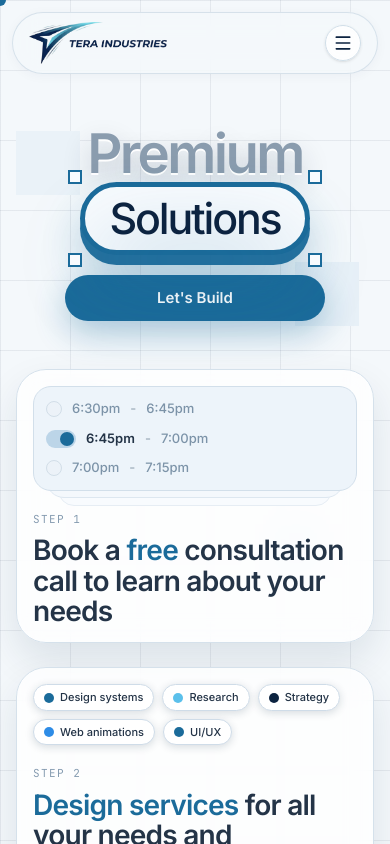
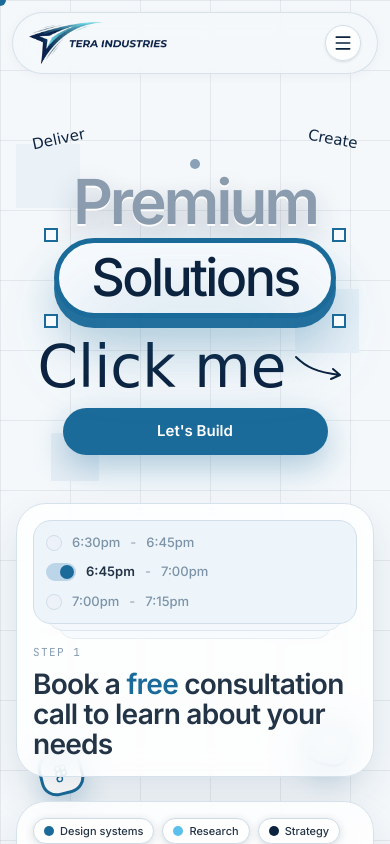
Before and after one commit to heytt-satra/Business-Website-, a Next.js app: page / in a window 390 px wide. Shown: the top 844 px of the page. Built offline with nearby package versions, Linux system fonts and the light colour scheme.

Commit message:
Fix hero desktop/mobile breakpoint layout

```diff
--- a/src/components/home/Hero.tsx
+++ b/src/components/home/Hero.tsx
@@ -45,6 +45,24 @@ export default function Hero() {
         initial={{ opacity: 0, y: 20, rotate: -16 }}
         animate={{ opacity: 1, y: 0, rotate: -14 }}
         transition={{ delay: 0.3, duration: 0.45 }}
+        className="absolute left-[10%] top-[52%] z-10 flex h-11 w-11 items-center justify-center rounded-2xl border-[3px] border-[#1B6B9A] bg-white text-[#1B6B9A] shadow-[0_12px_24px_rgba(27,107,154,0.22)] md:hidden"
+      >
+        <Figma size={18} />
+      </motion.div>
+
+      <motion.div
+        initial={{ opacity: 0, y: 20, rotate: 16 }}
+        animate={{ opacity: 1, y: 0, rotate: 14 }}
+        transition={{ delay: 0.35, duration: 0.45 }}
+        className="absolute right-[10%] top-[50%] z-10 flex h-11 w-11 items-center justify-center rounded-2xl border-[3px] border-[#1B6B9A] bg-white text-[#1B6B9A] shadow-[0_12px_24px_rgba(27,107,154,0.22)] md:hidden"
+      >
+        <Code size={18} />
+      </motion.div>
+
+      <motion.div
+        initial={{ opacity: 0, y: 20, rotate: -16 }}
+        animate={{ opacity: 1, y: 0, rotate: -14 }}
+        transition={{ delay: 0.3, duration: 0.45 }}
         className="absolute left-[7%] top-[36%] z-10 hidden h-14 w-14 items-center justify-center rounded-2xl border-[4px] border-[#1B6B9A] bg-white text-[#1B6B9A] shadow-[0_14px_28px_rgba(27,107,154,0.24)] md:flex lg:left-[17%] lg:h-16 lg:w-16"
       >
         <Figma size={24} />
@@ -59,13 +77,14 @@ export default function Hero() {
         <Code size={24} />
       </motion.div>
 
-      <div className="relative z-10 mx-auto mt-10 max-w-[1300px] text-center sm:mt-16 md:mt-20">
-        <div className="mb-2 hidden items-end justify-between px-[14%] sm:flex md:px-[22%] lg:px-[26%]">
+      <div className="relative z-10 mx-auto mt-10 max-w-[1300px] md:mt-20">
+        <div className="mx-auto max-w-[360px] text-center md:hidden">
+          <div className="mb-2 flex items-end justify-between px-4">
             <motion.span
               initial={{ opacity: 0 }}
               animate={{ opacity: 1 }}
               transition={{ delay: 0.5, duration: 0.5 }}
-            className="text-lg text-[#0C2340] md:text-xl lg:text-2xl"
+              className="text-base text-[#0C2340]"
               style={{
                 fontFamily: '"Bradley Hand", "Comic Sans MS", cursive',
                 transform: "rotate(-12deg)",
@@ -78,7 +97,7 @@ export default function Hero() {
               initial={{ opacity: 0 }}
               animate={{ opacity: 1 }}
               transition={{ delay: 0.55, duration: 0.5 }}
-            className="text-lg text-[#0C2340] md:text-xl lg:text-2xl"
+              className="text-base text-[#0C2340]"
               style={{
                 fontFamily: '"Bradley Hand", "Comic Sans MS", cursive',
                 transform: "rotate(10deg)",
@@ -88,12 +107,114 @@ export default function Hero() {
               Create
             </motion.span>
           </div>
+          <span className="mx-auto mb-1 block h-2.5 w-2.5 rounded-full bg-[#8AA0B6]" />
 
           <motion.h2
             initial={{ opacity: 0, y: 20 }}
             animate={{ opacity: 1, y: 0 }}
             transition={{ delay: 0.15, duration: 0.6 }}
-          className="mb-1 text-[clamp(36px,14vw,96px)] font-semibold leading-[0.92] tracking-[-0.048em] text-[#8A9CAE] sm:mb-2"
+            className="mb-2 text-[62px] font-semibold leading-[0.92] tracking-[-0.05em] text-[#8A9CAE]"
+            style={{
+              textShadow: "0 2px 0 rgba(255,255,255,0.95), 0 12px 28px rgba(12,35,64,0.24)",
+            }}
+          >
+            Premium
+          </motion.h2>
+
+          <motion.div
+            initial={{ opacity: 0, y: 20 }}
+            animate={{ opacity: 1, y: 0 }}
+            transition={{ delay: 0.25, duration: 0.6 }}
+            className="relative mx-auto w-fit"
+          >
+            <div className="pointer-events-none absolute inset-x-[8%] -bottom-5 h-8 rounded-full bg-[#1B6B9A]/30 blur-2xl" />
+            <div className="rounded-[999px] border-[5px] border-[#1B6B9A] bg-[#F8FBFE] px-8 py-3 shadow-[0_10px_0_rgba(27,107,154,0.95),0_24px_40px_rgba(27,107,154,0.24)]">
+              <motion.h1
+                initial={{ opacity: 0, y: 18 }}
+                animate={{ opacity: 1, y: [0, -2, 0] }}
+                transition={{
+                  opacity: { delay: 0.35, duration: 0.55 },
+                  y: { delay: 0.85, duration: 3.2, repeat: Infinity, ease: "easeInOut" },
+                }}
+                className="text-[52px] font-medium leading-[0.9] tracking-[-0.05em] text-[#0C2340]"
+              >
+                Solutions
+              </motion.h1>
+            </div>
+            <span className="absolute -left-2.5 -top-2.5 h-3.5 w-3.5 border-2 border-[#1B6B9A] bg-[#F8FBFE]" />
+            <span className="absolute -right-2.5 -top-2.5 h-3.5 w-3.5 border-2 border-[#1B6B9A] bg-[#F8FBFE]" />
+            <span className="absolute -bottom-2.5 -left-2.5 h-3.5 w-3.5 border-2 border-[#1B6B9A] bg-[#F8FBFE]" />
+            <span className="absolute -bottom-2.5 -right-2.5 h-3.5 w-3.5 border-2 border-[#1B6B9A] bg-[#F8FBFE]" />
+          </motion.div>
+
+          <motion.div
+            initial={{ opacity: 0, y: 14 }}
+            animate={{ opacity: 1, y: 0 }}
+            transition={{ delay: 0.5, duration: 0.5 }}
+            className="mt-5 flex flex-col items-center gap-3"
+          >
+            <div className="flex items-center gap-2">
+              <span
+                className="inline-block text-[58px] leading-none text-[#0C2340]"
+                style={{ fontFamily: '"Bradley Hand", "Comic Sans MS", cursive' }}
+              >
+                Click me
+              </span>
+              <svg width="58" height="32" viewBox="0 0 58 32" className="text-[#0C2340]" fill="none">
+                <path
+                  d="M2 6c10 10 20 15 44 18m0 0l-7-6m7 6l-9 4"
+                  stroke="currentColor"
+                  strokeWidth="2"
+                  strokeLinecap="round"
+                  strokeLinejoin="round"
+                />
+              </svg>
+            </div>
+            <Link
+              href="/contact"
+              className="inline-flex w-full max-w-[265px] items-center justify-center rounded-full bg-[#1B6B9A] px-6 py-3 text-base font-semibold text-white shadow-[0_12px_32px_rgba(27,107,154,0.33)] transition-all duration-300 hover:-translate-y-0.5 hover:bg-[#245F86]"
+            >
+              Let&apos;s Build
+            </Link>
+          </motion.div>
+        </div>
+
+        <div className="hidden text-center md:block">
+          <div className="mb-2 flex items-end justify-between px-[14%] lg:px-[26%]">
+            <motion.span
+              initial={{ opacity: 0 }}
+              animate={{ opacity: 1 }}
+              transition={{ delay: 0.5, duration: 0.5 }}
+              className="text-xl text-[#0C2340] lg:text-2xl"
+              style={{
+                fontFamily: '"Bradley Hand", "Comic Sans MS", cursive',
+                transform: "rotate(-12deg)",
+                display: "inline-block",
+              }}
+            >
+              Deliver
+            </motion.span>
+            <motion.span
+              initial={{ opacity: 0 }}
+              animate={{ opacity: 1 }}
+              transition={{ delay: 0.55, duration: 0.5 }}
+              className="text-xl text-[#0C2340] lg:text-2xl"
+              style={{
+                fontFamily: '"Bradley Hand", "Comic Sans MS", cursive',
+                transform: "rotate(10deg)",
+                display: "inline-block",
+              }}
+            >
+              Create
+            </motion.span>
+          </div>
+          <span className="mx-auto mb-2 block h-3 w-3 rounded-full bg-[#8AA0B6]" />
+
+          <motion.h2
+            initial={{ opacity: 0, y: 20 }}
+            animate={{ opacity: 1, y: 0 }}
+            transition={{ delay: 0.15, duration: 0.6 }}
+            className="mb-2 text-[clamp(72px,8vw,104px)] font-semibold leading-[0.92] tracking-[-0.048em] text-[#8A9CAE]"
             style={{
               textShadow: "0 2px 0 rgba(255,255,255,0.95), 0 12px 28px rgba(12,35,64,0.24)",
             }}
@@ -108,7 +229,7 @@ export default function Hero() {
             className="relative mx-auto w-fit"
           >
             <div className="pointer-events-none absolute inset-x-[7%] -bottom-5 h-8 rounded-full bg-[#1B6B9A]/30 blur-2xl" />
-          <div className="rounded-[999px] border-[5px] border-[#1B6B9A] bg-[#F8FBFE] px-6 py-3 shadow-[0_10px_0_rgba(27,107,154,0.95),0_24px_40px_rgba(27,107,154,0.24)] sm:border-[6px] sm:px-14 sm:py-5 md:px-20">
+            <div className="rounded-[999px] border-[6px] border-[#1B6B9A] bg-[#F8FBFE] px-14 py-5 shadow-[0_12px_0_rgba(27,107,154,0.95),0_28px_46px_rgba(27,107,154,0.28)] md:px-20">
               <motion.h1
                 initial={{ opacity: 0, y: 18 }}
                 animate={{ opacity: 1, y: [0, -2, 0] }}
@@ -116,7 +237,7 @@ export default function Hero() {
                   opacity: { delay: 0.35, duration: 0.55 },
                   y: { delay: 0.85, duration: 3.2, repeat: Infinity, ease: "easeInOut" },
                 }}
-              className="text-[clamp(32px,11vw,86px)] font-medium leading-[0.9] tracking-[-0.05em] text-[#0C2340]"
+                className="text-[clamp(64px,6vw,92px)] font-medium leading-[0.9] tracking-[-0.05em] text-[#0C2340]"
               >
                 Solutions
               </motion.h1>
@@ -131,24 +252,25 @@ export default function Hero() {
             initial={{ opacity: 0, y: 14 }}
             animate={{ opacity: 1, y: 0 }}
             transition={{ delay: 0.5, duration: 0.5 }}
-          className="mt-5 flex flex-wrap items-center justify-center gap-3 sm:mt-7 sm:gap-5"
+            className="mt-7 flex items-center justify-center gap-5"
           >
             <span
-            className="hidden text-xl text-[#0C2340] sm:inline-block sm:text-2xl md:text-3xl"
+              className="text-[44px] leading-none text-[#0C2340] lg:text-[56px]"
               style={{ fontFamily: '"Bradley Hand", "Comic Sans MS", cursive' }}
             >
               Click me
             </span>
-          <svg width="74" height="24" viewBox="0 0 74 24" className="hidden text-[#0C2340] sm:block" fill="none">
+            <svg width="74" height="24" viewBox="0 0 74 24" className="text-[#0C2340]" fill="none">
               <path d="M3 3c13 11 30 16 54 14m0 0l-8-6m8 6l-9 5" stroke="currentColor" strokeWidth="2" strokeLinecap="round" strokeLinejoin="round" />
             </svg>
             <Link
               href="/contact"
-            className="inline-flex w-full max-w-[260px] items-center justify-center rounded-full bg-[#1B6B9A] px-6 py-3 text-base font-semibold text-white shadow-[0_12px_32px_rgba(27,107,154,0.33)] transition-all duration-300 hover:-translate-y-0.5 hover:bg-[#245F86] sm:w-auto sm:max-w-none sm:px-8 sm:py-3.5 sm:text-lg"
+              className="inline-flex items-center justify-center rounded-full bg-[#1B6B9A] px-8 py-3.5 text-lg font-semibold text-white shadow-[0_12px_32px_rgba(27,107,154,0.33)] transition-all duration-300 hover:-translate-y-0.5 hover:bg-[#245F86]"
             >
               Let&apos;s Build
             </Link>
           </motion.div>
+        </div>
       </div>
 
       <div className="relative z-10 mx-auto mt-12 max-w-[1300px] sm:mt-20 md:mt-24">
```
Lines whose indentation alone changed are shown as unchanged.
